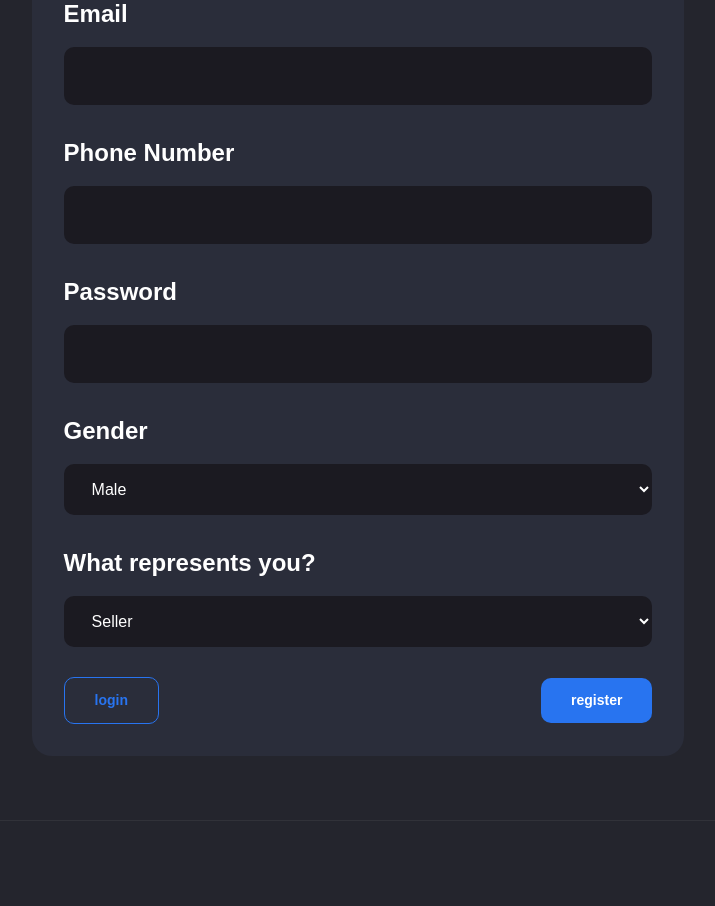
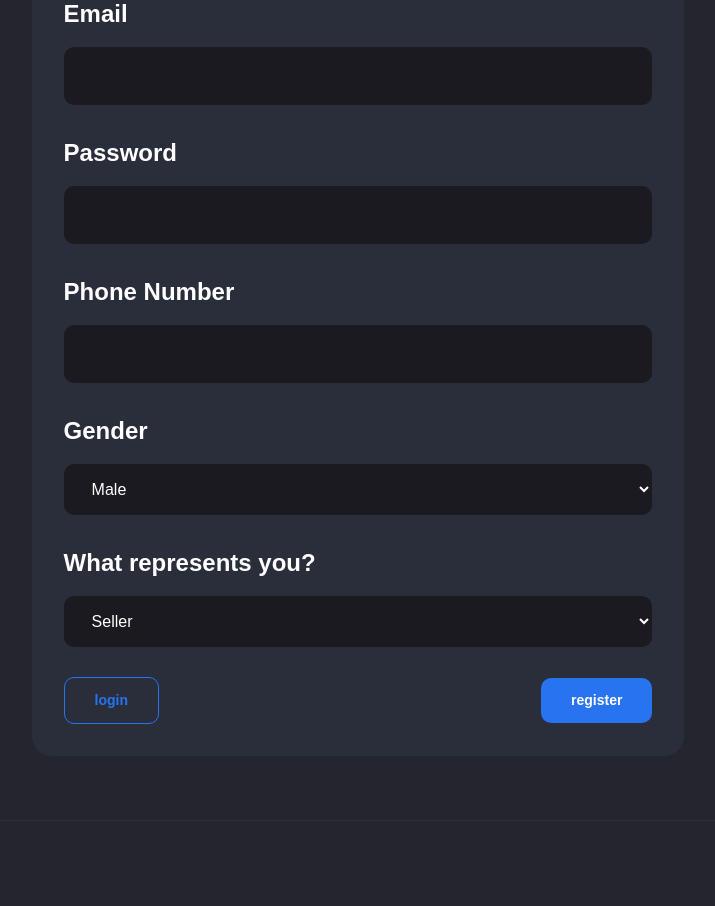
Before and after one commit to The-Thunderbirds/Mint-Kart-UI, a React (Create React App) app: page /register in a window 1280 px wide. Shown: the part 880-1786 px from the top of the page, without its empty margins (282-997 px from the left). Built offline with nearby package versions, Linux system fonts and the light colour scheme.

Commit message:
Reordered Registration fields

```diff
--- a/src/pages/register/Register.jsx
+++ b/src/pages/register/Register.jsx
@@ -1,6 +1,6 @@
 import React, {useState, useEffect} from 'react';
 import './register.css'
-import {Link, useNavigate} from 'react-router-dom'
+import { Link, useNavigate } from 'react-router-dom'
 import Image from '../../assets/Image.png'
 import { useDispatch, useSelector } from 'react-redux';
 import { clearErrors, registerUser } from '../../actions/userActions';
@@ -70,8 +70,6 @@ const Register = () => {
     formData.set("avatar", avatar);
     formData.set("role", role);
 
-    console.log(name, email, password, gender, role)
-
     dispatch(registerUser(formData));
   }
 
@@ -110,17 +108,17 @@ const Register = () => {
             />
           </div>
           <div className="register-formGroup">
+            <label>Password</label>
+            <input type="password" required
+            value={password}
+            onChange={(e) => setPassword(e.target.value)}
+            />
+          </div>
+          <div className="register-formGroup">
             <label>Phone Number</label>
             <input type="tel" required
             value={phone}
             onChange={(e) => setPhone(e.target.value)}
-            />
-          </div>
-          <div className="register-formGroup">
-            <label>Password</label>
-            <input type="password" required
-            value={password}
-            onChange={(e) => setPassword(e.target.value)}
             />
           </div>
           <div className="register-formGroup">
```
